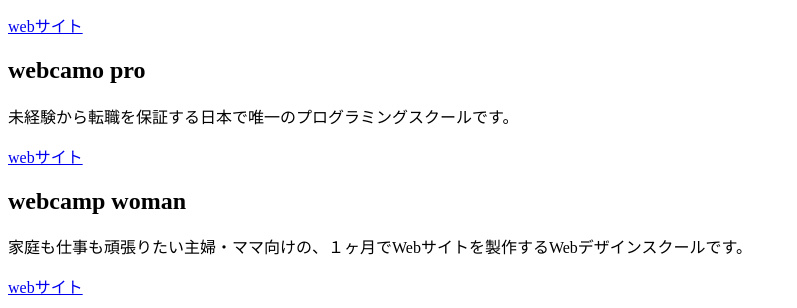
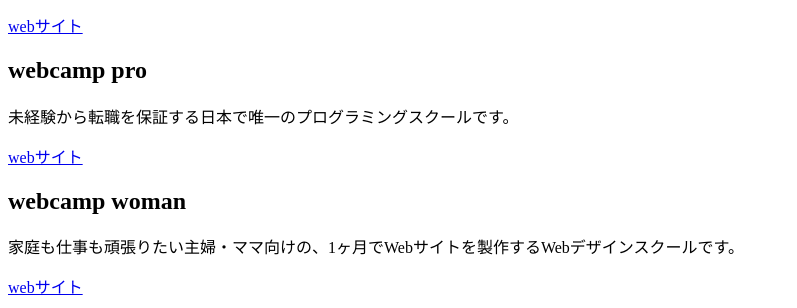
Before and after one commit to asayake1027/study1, a plain HTML site: page sample.html in a window 1280 px wide. Shown: the part 163-471 px from the top of the page, without its empty margins (0-797 px from the left). Drawn offline with Linux system fonts and the light colour scheme.

Commit message:
タイプミス修正

```diff
--- a/sample.html
+++ b/sample.html
@@ -11,11 +11,11 @@
       <h2>webcamp</h2>
       <p>マンツーマンサポートによる学習で、確実にWebスキルを習得できるプログラミングスクールです。</p>
       <a href="https://web-camp.io/">webサイト</a>
-      <h2>webcamo pro</h2>
+      <h2>webcamp pro</h2>
       <p>未経験から転職を保証する日本で唯一のプログラミングスクールです。</p>
       <a href="https://web-camp.io/pro/">webサイト</a>
       <h2>webcamp woman</h2>
-      <p>家庭も仕事も頑張りたい主婦・ママ向けの、１ヶ月でWebサイトを製作するWebデザインスクールです。</p>
+      <p>家庭も仕事も頑張りたい主婦・ママ向けの、1ヶ月でWebサイトを製作するWebデザインスクールです。</p>
       <a href="https://web-camp.io/woman/">webサイト</a>
       <h2>webcamp career</h2>
       <p>3000名のエンジニアをサポートしてきたエージェントがあなたの転職をサポート。</p>
```
